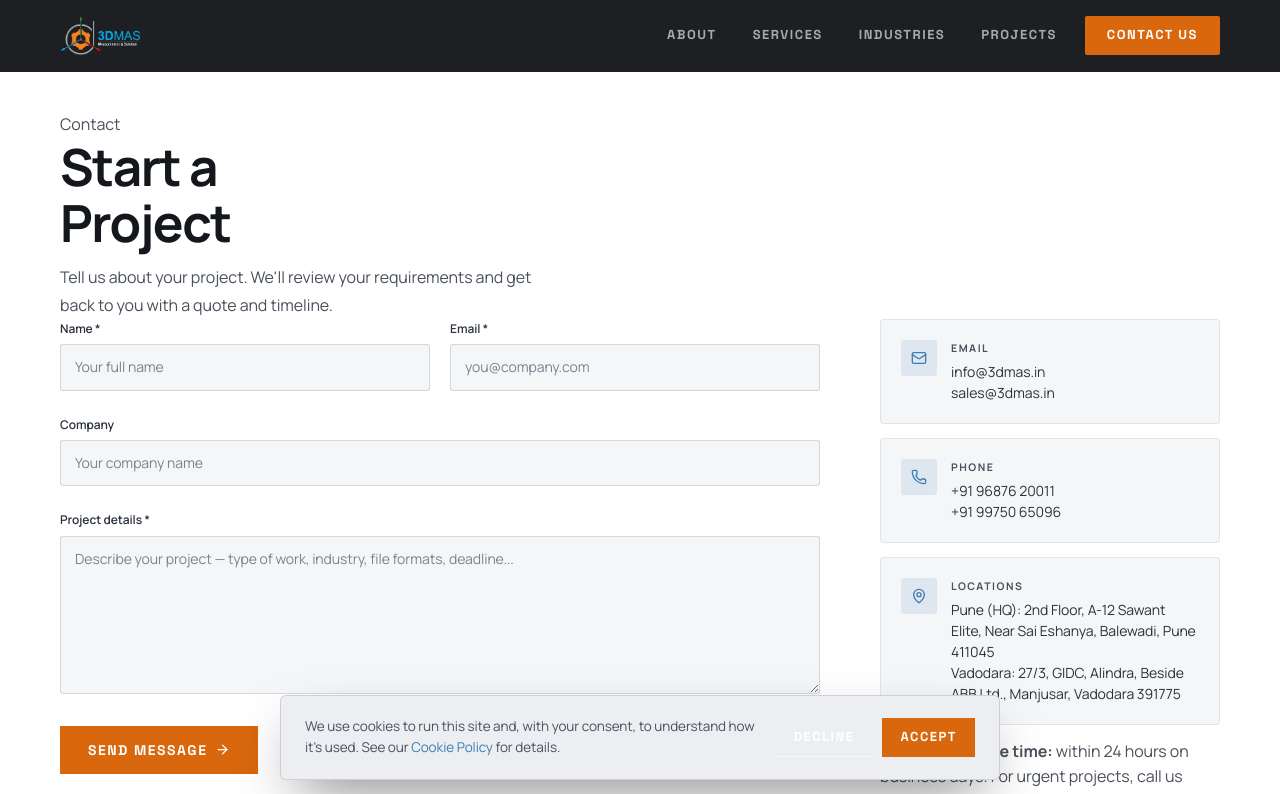
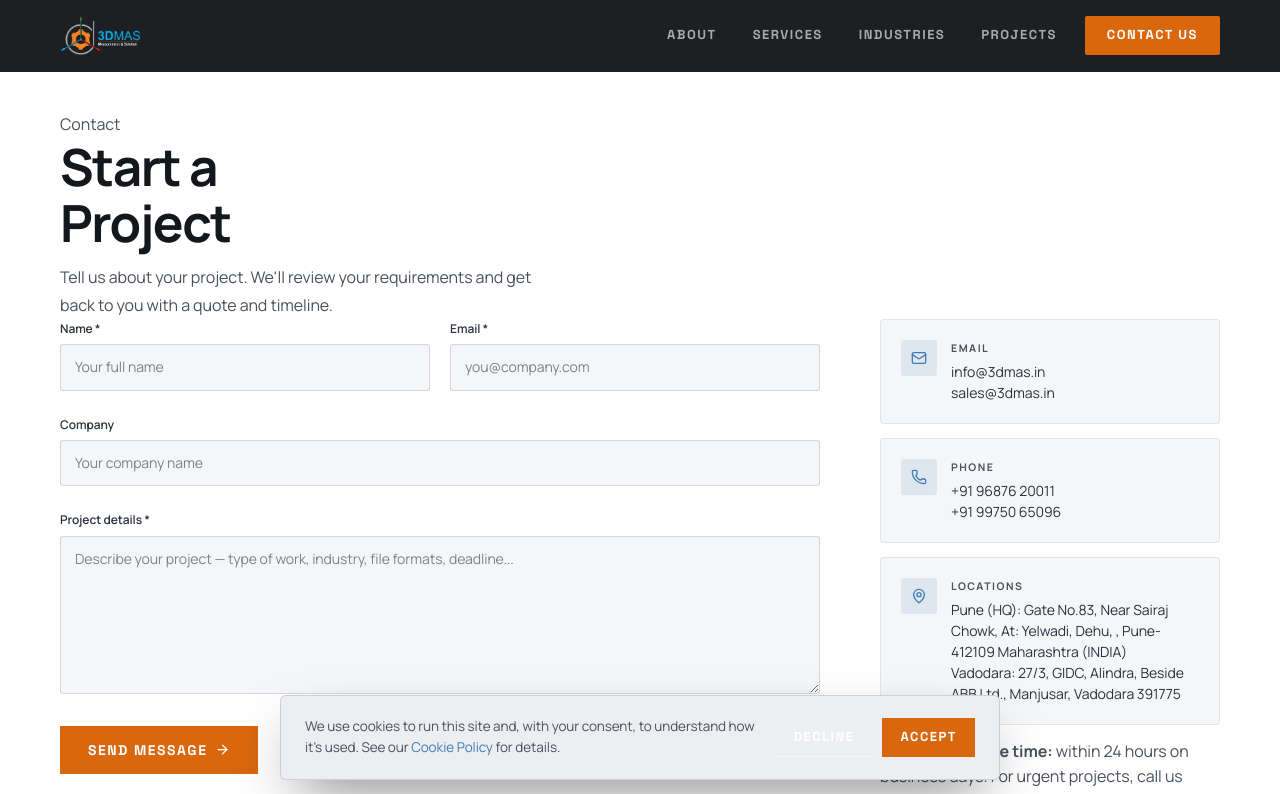
Before and after one commit to CHDK-Technology/3dmas, a React (Vite) app in the folder client/: page /contact in a window 1280 px wide. Shown: the top 794 px of the page. Built offline with nearby package versions, Linux system fonts and the light colour scheme.

Commit message:
Update ContactPage.jsx

```diff
--- a/client/src/pages/ContactPage.jsx
+++ b/client/src/pages/ContactPage.jsx
@@ -120,7 +120,7 @@ export default function ContactPage() {
             {[
               { icon: <Mail size={16} />, label: 'Email', value: 'info@3dmas.in\nsales@3dmas.in' },
               { icon: <Phone size={16} />, label: 'Phone', value: '+91 96876 20011\n+91 99750 65096' },
-              { icon: <MapPin size={16} />, label: 'Locations', value: 'Pune (HQ): 2nd Floor, A-12 Sawant Elite, Near Sai Eshanya, Balewadi, Pune 411045\nVadodara: 27/3, GIDC, Alindra, Beside ABB Ltd., Manjusar, Vadodara 391775' },
+              { icon: <MapPin size={16} />, label: 'Locations', value: 'Pune (HQ): Gate No.83, Near Sairaj Chowk, At: Yelwadi, Dehu,  , Pune- 412109 Maharashtra (INDIA)\nVadodara: 27/3, GIDC, Alindra, Beside ABB Ltd., Manjusar, Vadodara 391775' },
             ].map(item => (
               <div key={item.label} className="contact-info-card">
                 <div className="contact-info-icon">{item.icon}</div>
```
